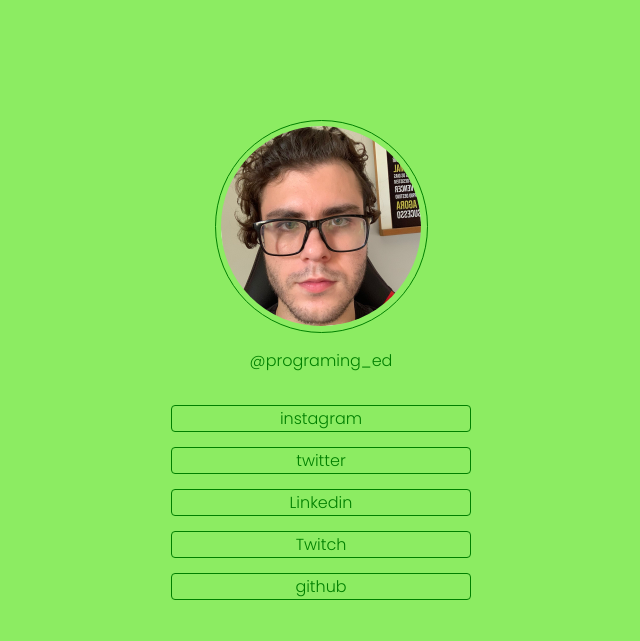
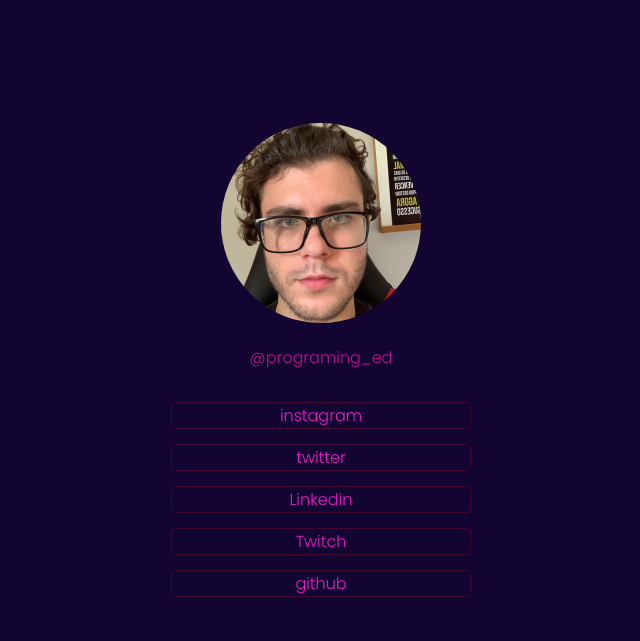
Before and after one commit to matheuzoliveira/Social-tree, a plain HTML site: page index.html in a window 1280 px wide. Shown: the top 641 px of the page, without its empty margins (319-959 px from the left). Drawn offline with Linux system fonts and the light colour scheme.

Commit message:
socialTree

```diff
--- a/index.html
+++ b/index.html
@@ -10,8 +10,8 @@
 <body>
     <div class="container">
         <div class="tree-container">
-            <div class="avatar">
-                <img src="./1667159659177.jpeg" alt="minha foto">
+            <div class="foto">
+                <img src="./assets/1667159659177.jpeg" alt="minha foto">
             </div>
 
             <span class="insta-user">@programing_ed</span>
--- a/style.css
+++ b/style.css
@@ -9,7 +9,7 @@
 
 body, html {
     font-family:"poppins", sans-serif;
-    background-color:rgb(140, 236, 98);
+    background-color: rgb(19, 5, 50);
 }
 
 
@@ -37,11 +37,11 @@ body, html {
     align-items: center;
     justify-content: center;
 
-    border: 1px solid green;
+    border: 1px solid rgb(147, 11, 124);
     border-radius: 50%;
 }
 
-.avatar img {
+.foto img {
     width: 200px;
     height: 200px;
     border-radius: 50%;
@@ -50,7 +50,7 @@ body, html {
 
 .insta-user{
     margin-top: 15px;
-    color: green
+    color: rgb(190, 15, 138)
 }
 
 .links-container {
@@ -64,12 +64,12 @@ body, html {
     margin-top: 15px;
     width: 300px;
 
-    border: solid 1px green;
+    border: solid 1px rgb(64, 6, 46);
     border-radius: 4px;
 
     display: flex;
     justify-content: center;
-    color:green;
+    color:rgb(234, 26, 200);
     transition: ease 1s;
 
 }
```
Also changed, not shown: script.js (+19 -0 lines), assets/1667159659177.jpeg (renamed from 1667159659177.jpeg).
